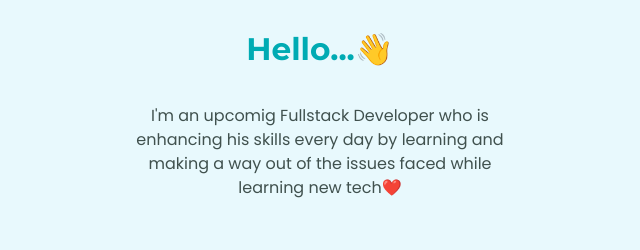
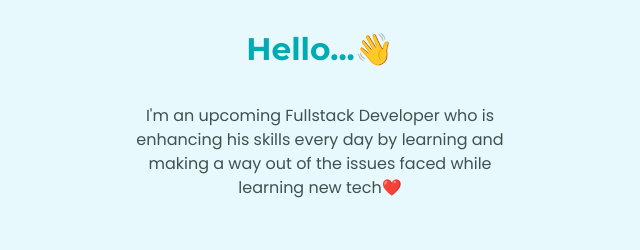
Before and after one commit to narayanvashishtha/CV, a plain HTML site: page index.html in a window 1280 px wide. Shown: the part 1083-1333 px from the top of the page, 320-960 px from the left. Drawn offline with Linux system fonts and the light colour scheme.

Commit message:
Update index.html

```diff
--- a/index.html
+++ b/index.html
@@ -36,7 +36,7 @@
     <div class="profile">
       <img src="images/narayan pfp.png" width="150" height="150" alt="profile-pic">
       <h2>Hello...👋</h2>
-      <p class="intro">I'm an upcomig Fullstack Developer who is enhancing his skills every day by learning and making a way out of the issues faced while learning new tech❤️</p>
+      <p class="intro">I'm an upcoming Fullstack Developer who is enhancing his skills every day by learning and making a way out of the issues faced while learning new tech❤️</p>
     </div>
     <hr>
     <div class="skills">
```
